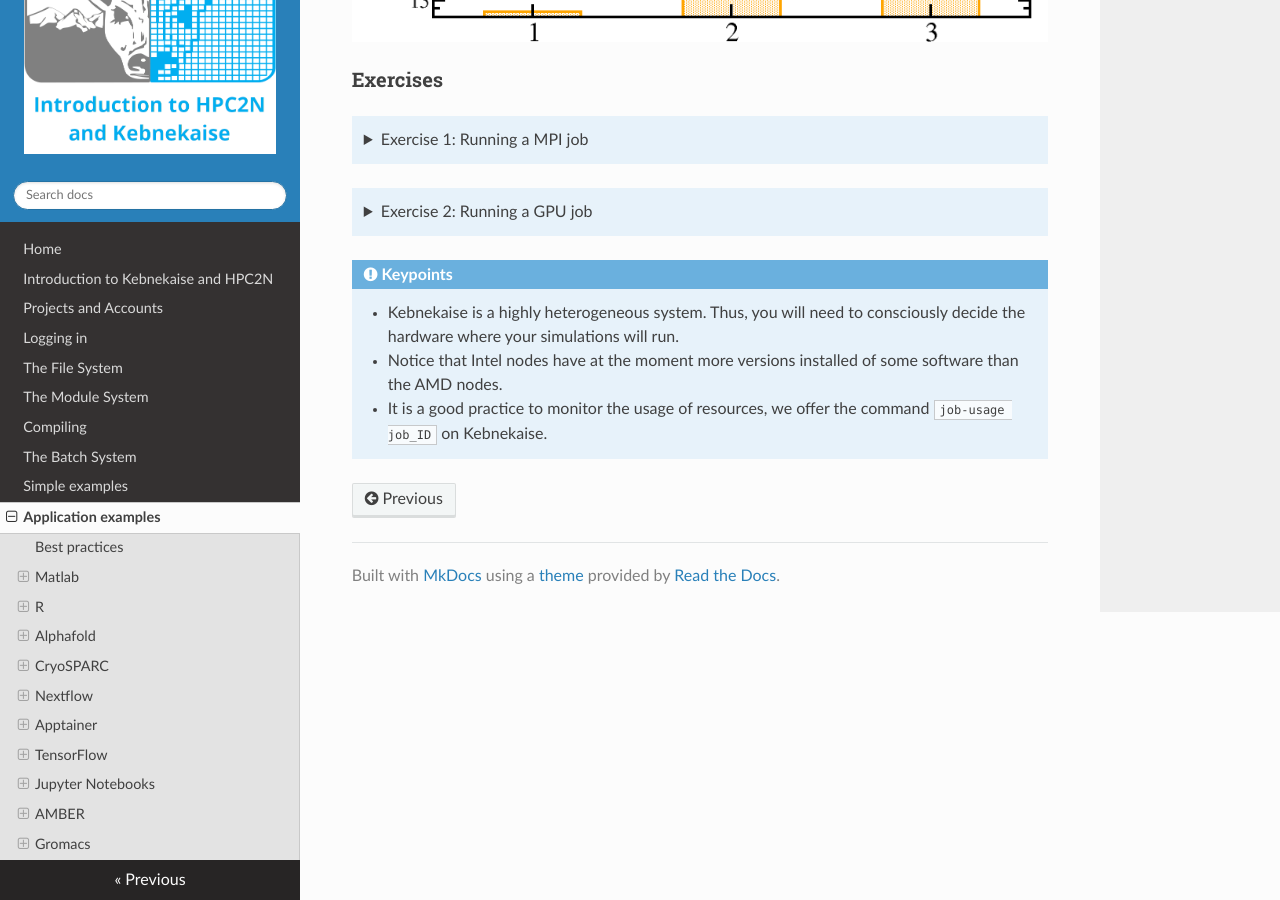
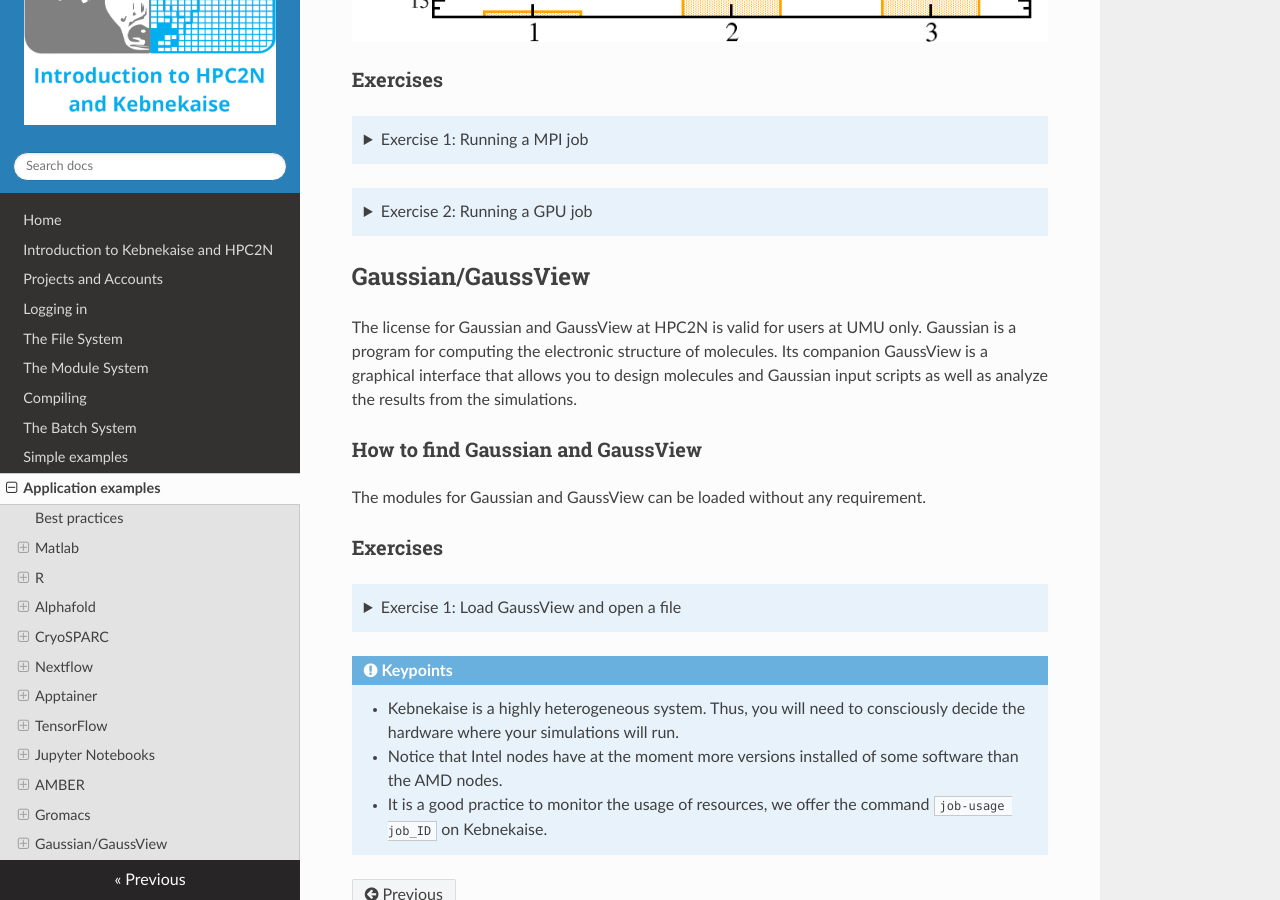
Before and after one commit to hpc2n/intro-course, an MkDocs documentation site: the page built from docs/software.md, in a window 1280 px wide and 900 px high, scrolled down 10122 px. Built offline with MkDocs 1.6.1, drawn with Linux system fonts in a browser that asks for light colours; nearby versions of some CDN libraries.

Commit message:
GAUSSIAN: exercise GaussView and Gaussian

```diff
--- a/docs/software.md
+++ b/docs/software.md
@@ -794,6 +794,37 @@ Gromacs written in this batch job. A dashed red line at  25 ns/day is added for
     More information on Gromacs performance can be found in the documentation for
     [performance improvement](https://manual.gromacs.org/current/user-guide/mdrun-performance.html){:target="_blank"} of this software.
 
+## Gaussian/GaussView
+
+The license for Gaussian and GaussView at HPC2N is valid for users at UMU only. Gaussian is a program for
+computing the electronic structure of molecules. Its companion GaussView is a graphical interface
+that allows you to design molecules and Gaussian input scripts as well as analyze the results from
+the simulations.
+
+
+### How to find Gaussian and GaussView
+
+The modules for Gaussian and GaussView can be loaded without any requirement.
+
+### Exercises
+
+??? Note "Exercise 1: Load GaussView and open a file"
+
+    An input file for GaussView is located here [input.com](https://github.com/hpc2n/intro-course/tree/master/exercises/GAUSSIAN/input.com){:target="_blank"}.
+    In this test case you will compute the single point energy of two truncated ADP molecules with a single
+    Magnesium ion in between. The input files for Gaussian, such as *input.com*, can be generated through
+    GaussView but the **Link 0** commands ``%cpu`` and ``%gpucpu`` which are relatively new in Gaussian will need to
+    be written manually. These commands replaced the previous ``%nprocshared`` from the Gaussian 09 version.
+
+    Load GaussView ``module load gaussview/6.1.1`` and start it on the command line ``vglrun gv``. Then,
+    open the **input.com** file. It should look like this:
+
+    ![gaussview](images/gaussview.png)
+
+
+
+
+
 
 !!! Keypoints "Keypoints"
 
```
Also changed, not shown: 3 other files.
